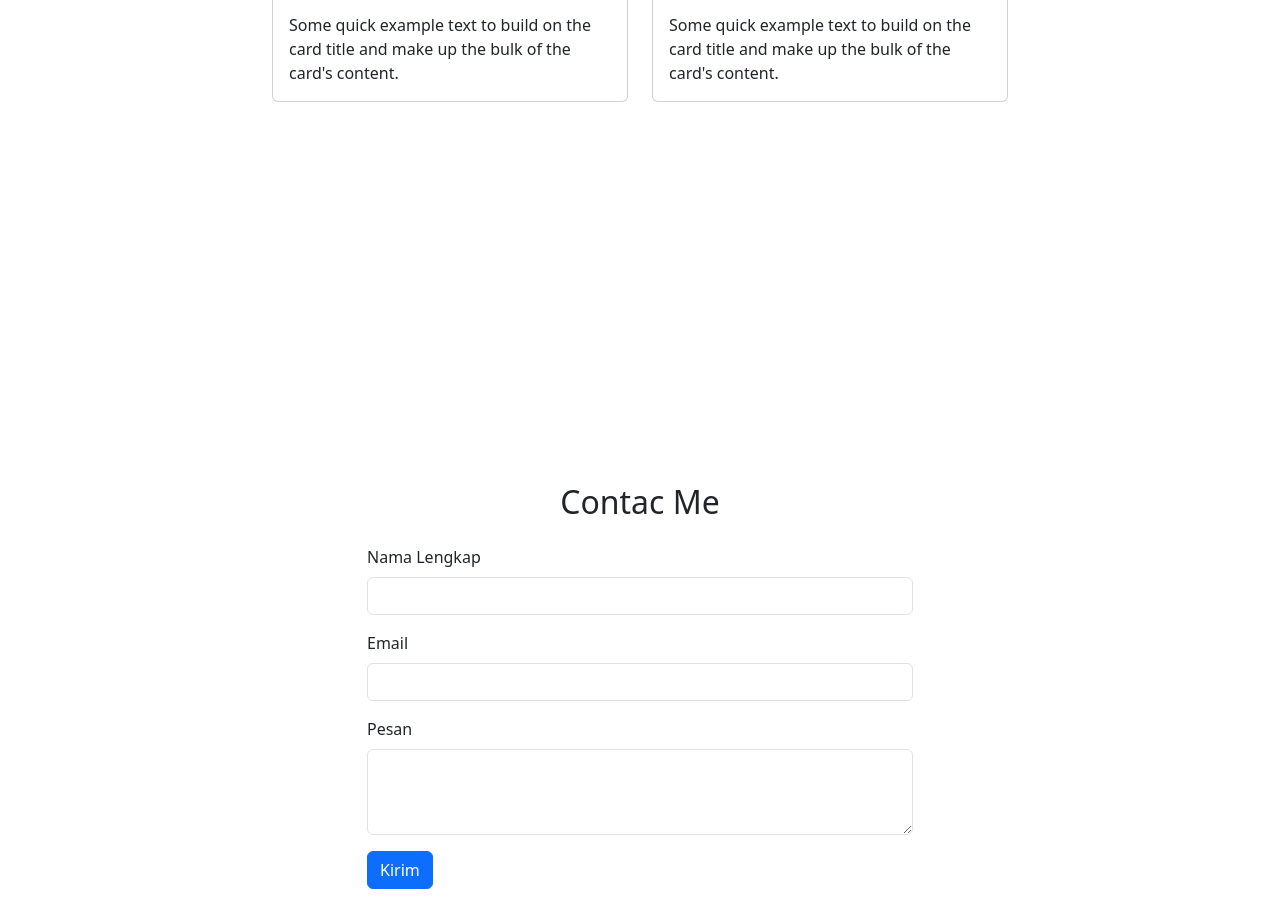
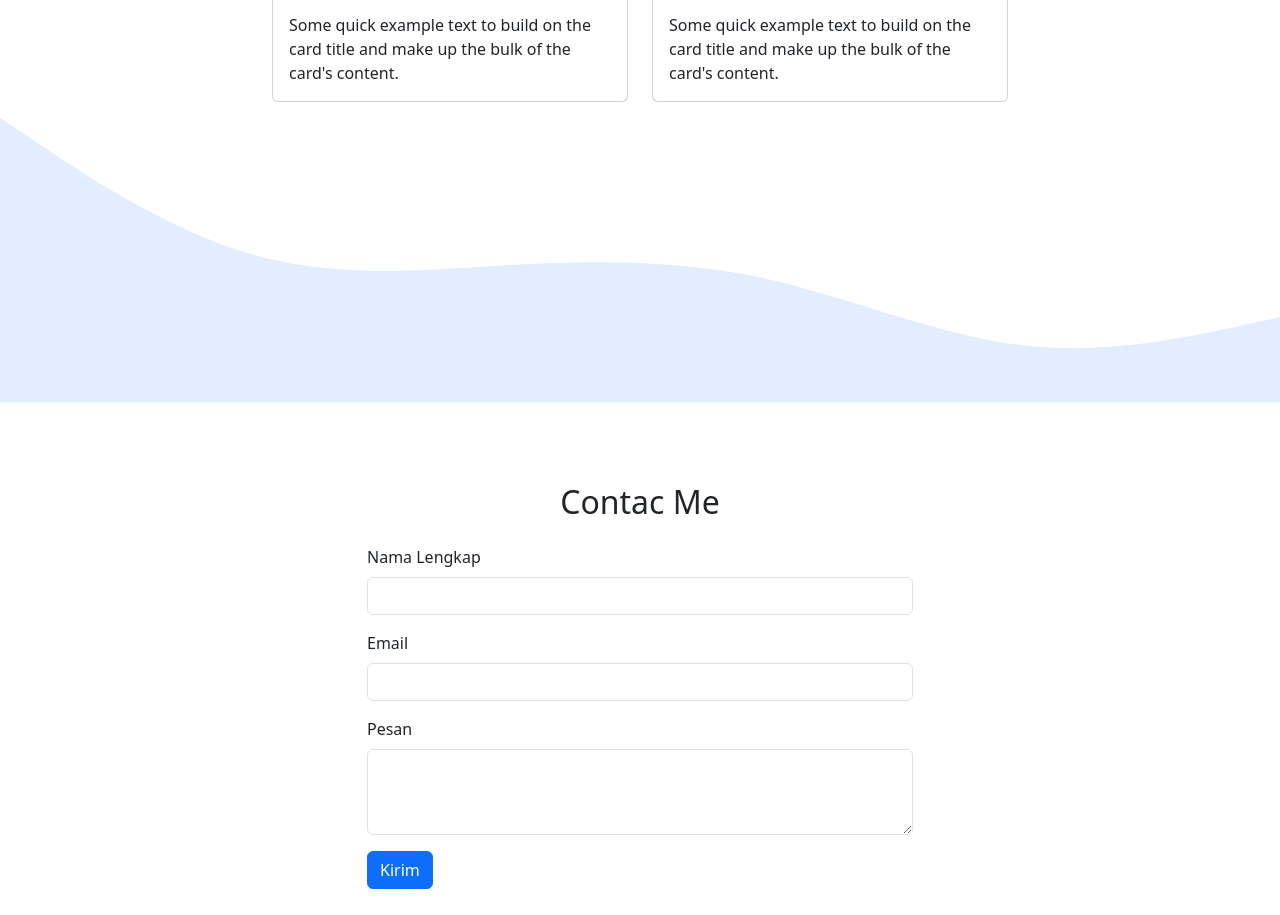
Before and after one commit to syarif-unitama/syrf.github.io, a plain HTML site: page index.html in a window 1280 px wide. Shown: the part 1968-2883 px from the top of the page. Drawn offline with nearby package versions, Linux system fonts and the light colour scheme.

Commit message:
gelombang

```diff
--- a/index.html
+++ b/index.html
@@ -147,7 +147,7 @@
             </div>
         </div>
         <svg xmlns="http://www.w3.org/2000/svg" viewBox="0 0 1440 320">
-            <path fill="#ffffff" fill-opacity="1"
+            <path fill="#e2edff" fill-opacity="1"
                 d="M0,0L48,32C96,64,192,128,288,154.7C384,181,480,171,576,165.3C672,160,768,160,864,181.3C960,203,1056,245,1152,256C1248,267,1344,245,1392,234.7L1440,224L1440,320L1392,320C1344,320,1248,320,1152,320C1056,320,960,320,864,320C768,320,672,320,576,320C480,320,384,320,288,320C192,320,96,320,48,320L0,320Z">
             </path>
         </svg>
```
